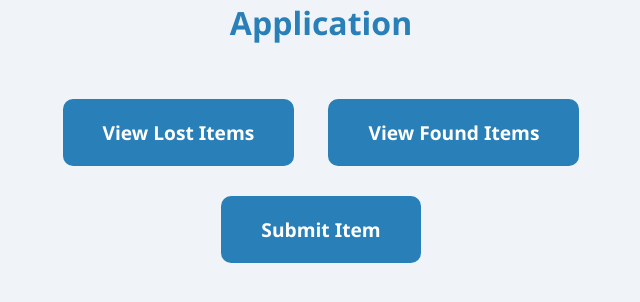
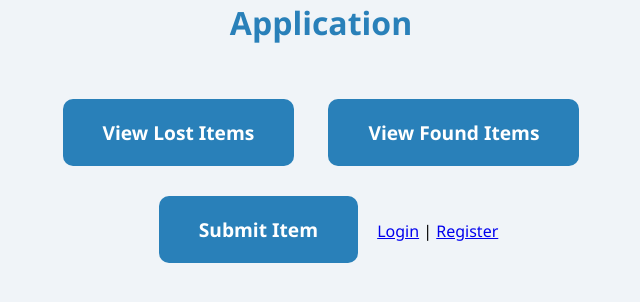
Before and after one commit to venkatamani61/Lost-and-Found-app, a Flask app: page / in a window 1280 px wide. Shown: the part 142-444 px from the top of the page, without its empty margins (319-959 px from the left). Run offline with Flask 3, Linux system fonts and the light colour scheme; parts of the project's set-up code (start-up, migrations or seed data) failed here and were passed over.

Commit message:
Update home.html

```diff
--- a/templates/home.html
+++ b/templates/home.html
@@ -36,5 +36,11 @@
     <a href="{{ url_for('lost_items') }}" class="btn">View Lost Items</a>
     <a href="{{ url_for('found_items') }}" class="btn">View Found Items</a>
     <a href="{{ url_for('submit') }}" class="btn">Submit Item</a>
+    {% if current_user.is_authenticated %}
+        <p>Logged in as {{ current_user.id }} | <a href="{{ url_for('user_logout') }}">Logout</a></p>
+    {% else %}
+        <a href="{{ url_for('user_login') }}">Login</a> |
+        <a href="{{ url_for('register') }}">Register</a>
+    {% endif %}
 </body>
 </html>
```
